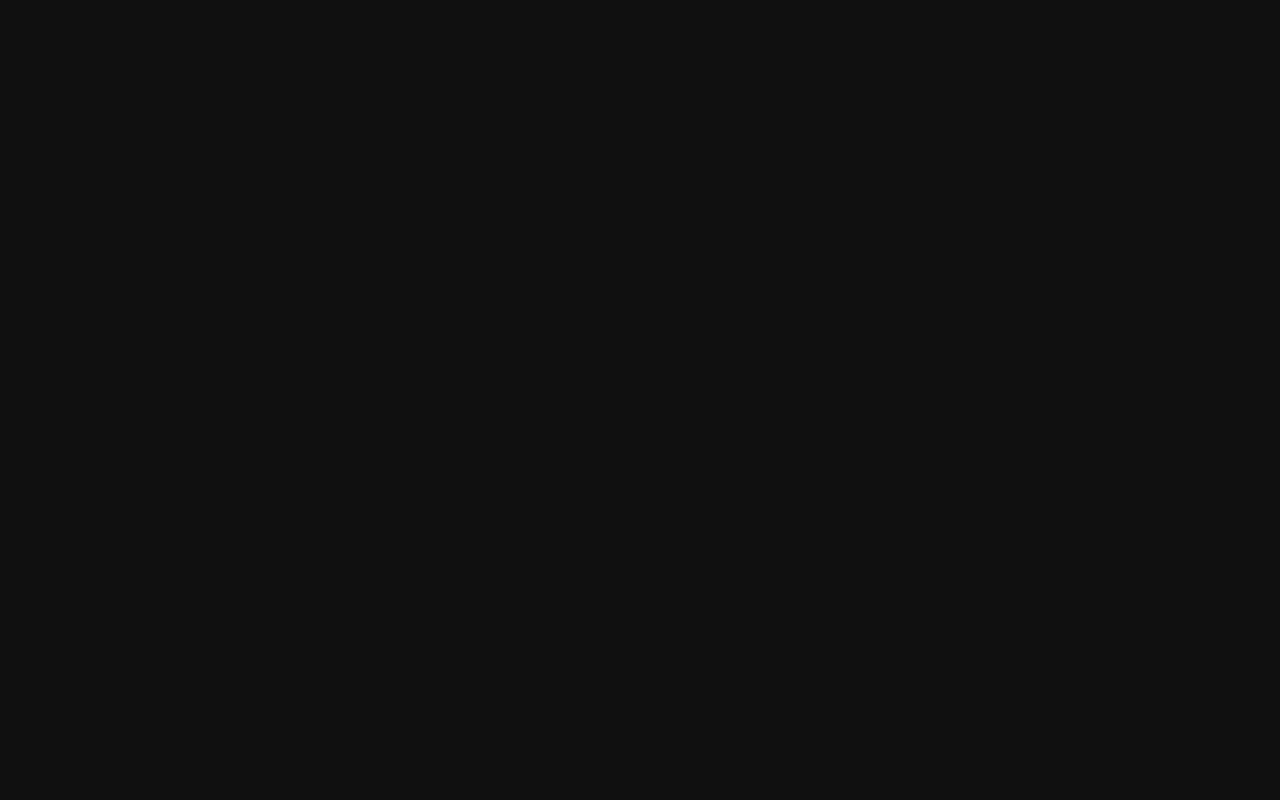
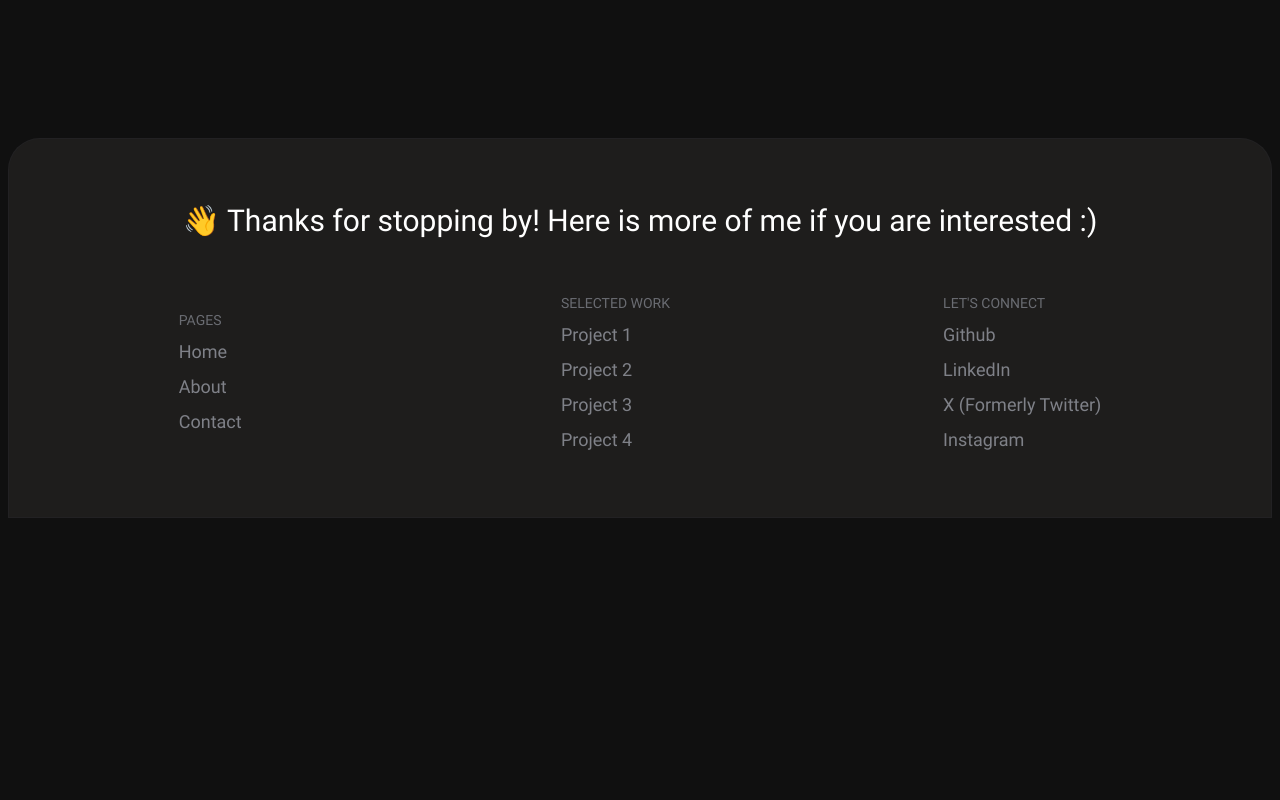
Before and after one commit to Mahfujul-Sagor/portfolio, a Next.js app: page / in a window 1280 px wide. Shown: the part 3840-4640 px from the top of the page. After the commit the page ends 4358 px from the top, so only its background shows below. Built offline with nearby package versions, Linux system fonts and the light colour scheme.

Commit message:
remove skills section from home

```diff
--- a/app/page.js
+++ b/app/page.js
@@ -1,6 +1,5 @@
 "use client";
 import Hero from "@/components/Hero";
-import Skills from "@/components/Skills";
 import Work from "@/components/Work";
 
 export default function Home() {
@@ -12,7 +11,6 @@ export default function Home() {
         <Work />
       </div>
       <div className="w-full min-h-screen"></div>
-      <Skills />
     </main>
   );
 }
```
